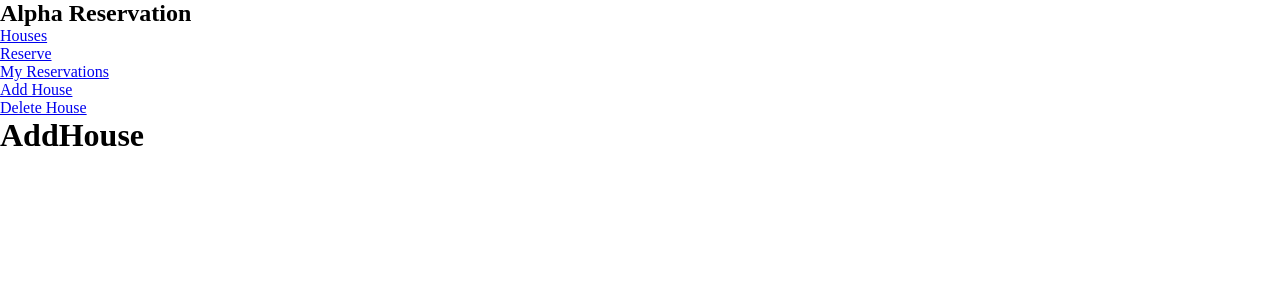
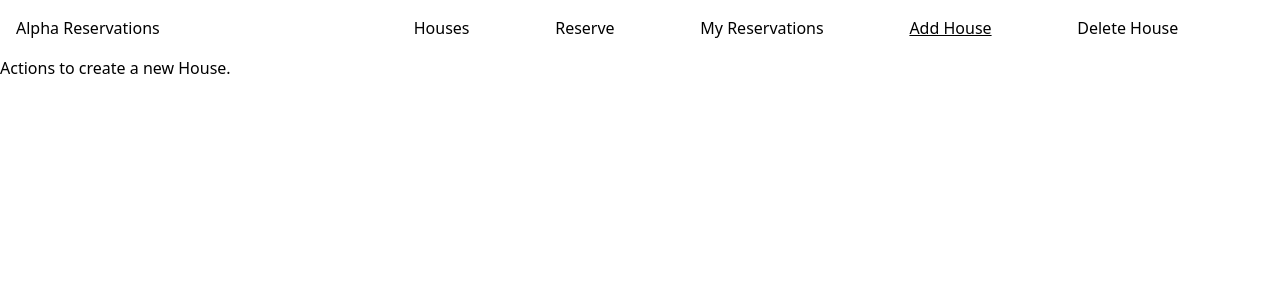
Before and after one commit to jmonto55/book-an-appointment-frontend, a React (Create React App) app: page /addHouse in a window 1280 px wide. Shown: the top 300 px of the page. Built offline with nearby package versions, Linux system fonts and the light colour scheme.

Commit message:
Install and configure TailwindCSS

```diff
--- a/package.json
+++ b/package.json
@@ -56,6 +56,7 @@
     "stylelint": "^13.13.1",
     "stylelint-config-standard": "^21.0.0",
     "stylelint-csstree-validator": "^1.9.0",
-    "stylelint-scss": "^3.21.0"
+    "stylelint-scss": "^3.21.0",
+    "tailwindcss": "^3.3.2"
   }
 }
--- a/src/App.css
+++ /dev/null
@@ -1,4 +0,0 @@
-* {
-  margin: 0;
-  padding: 0;
-}
--- a/src/App.js
+++ b/src/App.js
@@ -1,4 +1,3 @@
-import './App.css';
 import { Routes, Route } from 'react-router-dom';
 import Navbar from './components/Navbar';
 import House from './components/House';
--- a/src/components/AddHouse.jsx
+++ b/src/components/AddHouse.jsx
@@ -1,6 +1,6 @@
 const AddHouse = () => (
   <div>
-    <h1>AddHouse</h1>
+    Actions to create a new House.
   </div>
 );
 
--- a/src/components/DeleteHouse.jsx
+++ b/src/components/DeleteHouse.jsx
@@ -1,8 +1,6 @@
-import React from 'react';
-
 const DeleteHouse = () => (
   <div>
-    DeleteHouse
+    Actions to delete a House.
   </div>
 );
 
--- a/src/components/MyReservations.jsx
+++ b/src/components/MyReservations.jsx
@@ -1,8 +1,6 @@
-import React from 'react';
-
 const MyReservations = () => (
   <div>
-    MyReservations
+    List all reservations for current user.
   </div>
 );
 
--- a/src/components/Navbar.jsx
+++ b/src/components/Navbar.jsx
@@ -1,20 +1,12 @@
 import { NavLink } from 'react-router-dom';
+import links from '../constants';
 
-const Navbar = () => {
-  const links = [
-    { path: '/', text: 'Houses' },
-    { path: '/reserve', text: 'Reserve' },
-    { path: '/myReservations', text: 'My Reservations' },
-    { path: '/addHouse', text: 'Add House' },
-    { path: '/deleteHouse', text: 'Delete House' },
-  ];
-
-  return (
-    <nav>
-      <div>
-        <h1>Alpha Reservation</h1>
+const Navbar = () => (
+  <nav className="w-screen flex justify-between p-4">
+    <div className="w-1/4">
+      <h1>Alpha Reservations</h1>
     </div>
-      <ul>
+    <ul className="flex w-3/4 justify-evenly">
       {links.map((link) => (
         <li key={link.text}>
           <NavLink
@@ -30,5 +22,4 @@ const Navbar = () => {
     </ul>
   </nav>
 );
-};
 export default Navbar;
--- a/src/components/Reservation.jsx
+++ b/src/components/Reservation.jsx
@@ -1,24 +1,7 @@
-import { useSelector, useDispatch } from 'react-redux';
-import { useEffect } from 'react';
-import { fetchReservations } from '../redux/reservations/reservationsSlice';
-
 export default function Reservation() {
-  const dispatch = useDispatch();
-  const { reservationsList } = useSelector((store) => store.reservations);
-
-  useEffect(() => {
-    dispatch(fetchReservations());
-  }, [dispatch]);
-
   return (
     <div>
-      <ul className="">
-        {reservationsList.map((reservation) => (
-          <li key={reservation.id}>
-            <h1 className="">{reservation.check_in}</h1>
-          </li>
-        ))}
-      </ul>
+      Actions to create a new Reservation.
     </div>
   );
 }
--- /dev/null
+++ b/src/constants/index.js
@@ -0,0 +1,9 @@
+const links = [
+  { path: '/', text: 'Houses' },
+  { path: '/reserve', text: 'Reserve' },
+  { path: '/myReservations', text: 'My Reservations' },
+  { path: '/addHouse', text: 'Add House' },
+  { path: '/deleteHouse', text: 'Delete House' },
+];
+
+export default links;
--- /dev/null
+++ b/src/index.css
@@ -0,0 +1,3 @@
+@tailwind base;
+@tailwind components;
+@tailwind utilities;
--- a/src/index.js
+++ b/src/index.js
@@ -4,6 +4,7 @@ import { BrowserRouter } from 'react-router-dom';
 import { Provider } from 'react-redux';
 import App from './App';
 import store from './redux/store';
+import './index.css';
 
 const root = ReactDOM.createRoot(document.getElementById('root'));
 root.render(
--- /dev/null
+++ b/tailwind.config.js
@@ -0,0 +1,10 @@
+/** @type {import('tailwindcss').Config} */
+module.exports = {
+  content: [
+    './src/**/*.{js,jsx,ts,tsx}',
+  ],
+  theme: {
+    extend: {},
+  },
+  plugins: [],
+};
```
Also changed, not shown: 1 other file (tests, documents, lock files or other folders). Lines whose indentation alone changed are shown as unchanged.
